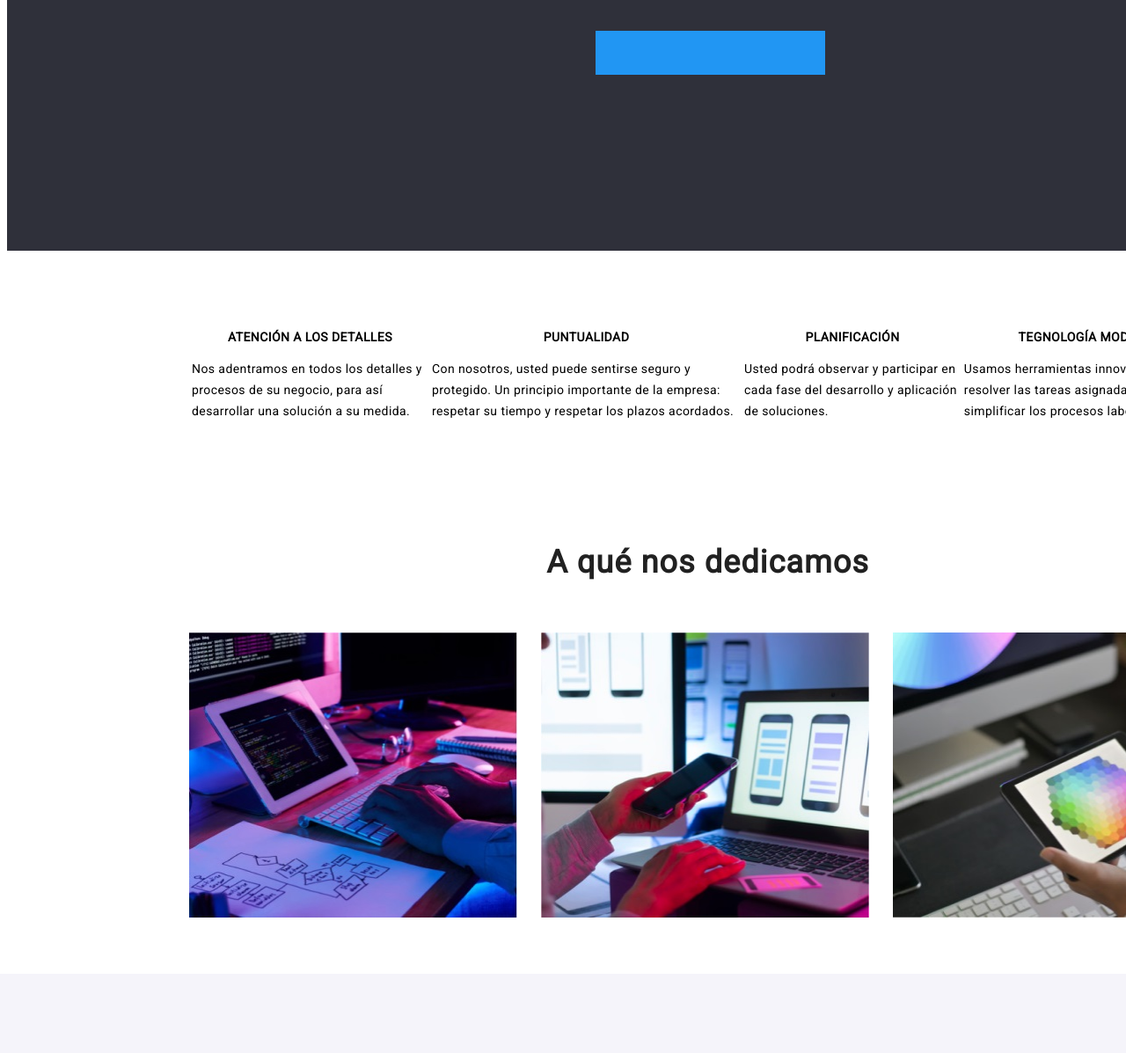
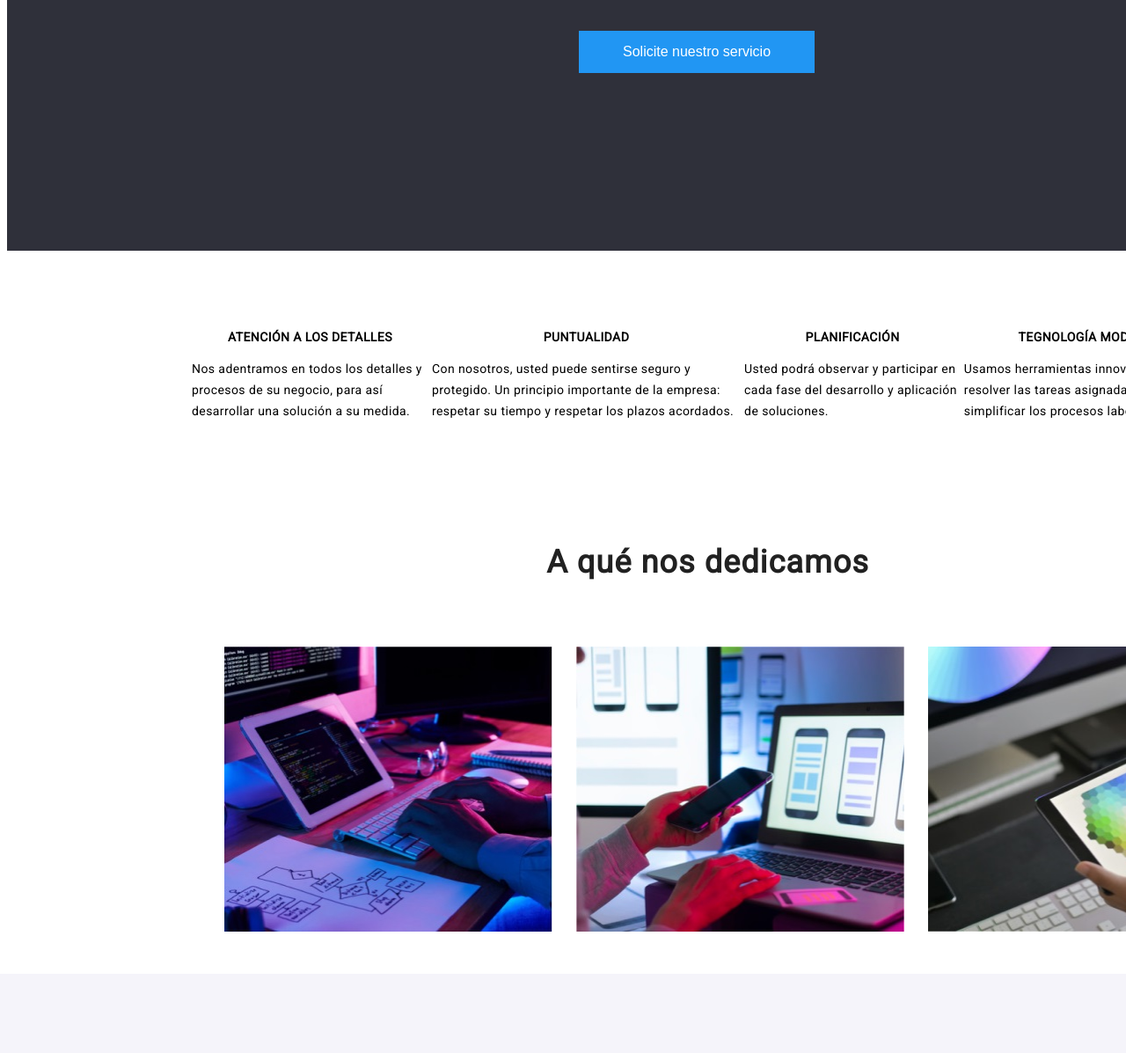
Before and after one commit to sergioing1000/goit-markup-hw-01, a plain HTML site: page index.html in a window 1280 px wide. Shown: the part 403-1600 px from the top of the page at 88% size. Drawn offline with Linux system fonts and the light colour scheme.

Commit message:
modified:   index.html 	modified:   styles/styles.css

```diff
--- a/index.html
+++ b/index.html
@@ -33,9 +33,8 @@
         <section class="titulo">
             <h1 class="texto-titulo">SOLUCIONES EFICACES PARA SU NEGOCIO</h1>
 
-            <svg class="boton" width="261" height="50">
-                <rect width="261" height="50" style="fill:#2196F3;stroke-width:0;stroke:rgb(0,0,0)" />
-                Sorry, your browser does not support inline SVG.</svg>
+            <button class="button" type="button">Solicite nuestro servicio</button>
+
         </section>
 
         <table class="tabla-features">
@@ -60,14 +59,16 @@
 
         <section class="a-que-nos-dedicamos">
             <h2 class="a-que-nos-dedicamos-titulo"> A qué nos dedicamos</h2>
-                <img class="imagen1" src="./images/imagen1.jpg" alt="imagen1 - A que nos dedicamos" width="373">
-                <img class="imagen2" src="./images/imagen2.jpg" alt="imagen2 - A que nos dedicamos" width="373">
-                <img class="imagen3" src="./images/imagen3.jpg" alt="imagen3 - A que nos dedicamos" width="373">
+                <ul class="a-que-nos-dedicamos-ulist">
+                    <img class="imagen1" src="./images/imagen1.jpg" alt="imagen1 - A que nos dedicamos" width="373">
+                    <img class="imagen2" src="./images/imagen2.jpg" alt="imagen2 - A que nos dedicamos" width="373">
+                    <img class="imagen3" src="./images/imagen3.jpg" alt="imagen3 - A que nos dedicamos" width="373">
+                </ul>
         </section>
 
         <section class="nuestro-equipo">
             <h2 class="nuestro-equipo-titulo"> Nuestro Equipo </h2>
-            <section class="equipo">
+            <ul class="equipo">
                 <div class="equipo1">
                     <img src="./images/equipo1.jpg" alt="Foto equipo1" width="270">
                     <h3 class="nombre"> Andrés Cubo </h3>
@@ -88,7 +89,7 @@
                     <h3 class="nombre"> Pablo Mijangos </h3>
                     <h4 class="posicion"> Diseñador IU </h4>
                 </div>
-            </section>
+            </ul>
         </section>
 
         <footer class="base">
--- a/styles/styles.css
+++ b/styles/styles.css
@@ -122,6 +122,19 @@
         display: inline-block;
 
 }
+.button {
+        background-color: #2196F3;;
+
+        border: none;
+        color: white;
+        padding: 15px 50px;
+        text-align: center;
+        text-decoration: none;
+        display: inline-block;
+        font-size: 16px;
+        margin: 350px 650px;
+        cursor: pointer;
+}
 .texto-titulo{
 
         margin: 0;
@@ -178,8 +191,10 @@
     display: inline-block;
 
     position: absolute;
-    width: 1173.16px;
+    /* width: 1173.16px; */
+    width: 1220.16px;
     height: 425px;
+    /* left: 215px; */
     left: 215px;
     top: 991px;
 
@@ -204,16 +219,24 @@
 
     color: #212121;
 }
+.a-que-nos-dedicamos-ulist
+{
+    display: inline-block;
+    list-style-type: none;
+}
 .imagen1{
+    display: inline-block;
     width: 373px;
     height: 323.7px;
 }
 .imagen2 {
+    display: inline-block;
     margin-left: 23px;
     width: 373px;
     height: 323.7px;
 }
 .imagen3 {
+    display: inline-block;
     margin-left: 23px;
     width: 373px;
     height: 323.7px;
```
